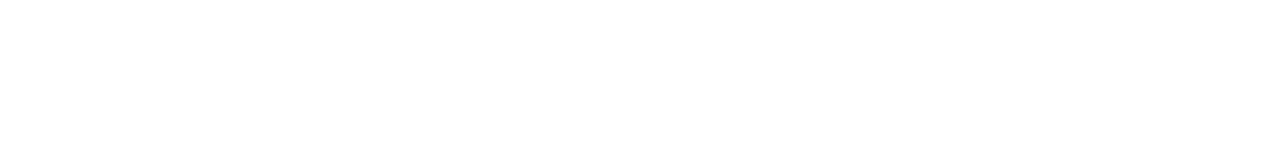
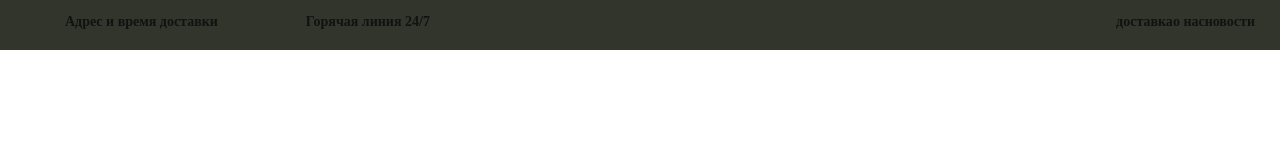
Before and after one commit to OGBeas222/FreshOK, a website: page src/index.html in a window 1280 px wide. Drawn offline with nearby package versions, Linux system fonts and the light colour scheme; files that its build step writes are made by us from their sources.

Commit message:
first commit

```diff
--- a/src/index.html
+++ b/src/index.html
@@ -1,14 +1,59 @@
 <!doctype html>
-<html lang="en">
+<html lang="ru">
+
 <head>
     <meta charset="UTF-8">
     <meta name="viewport"
-          content="width=device-width, user-scalable=no, initial-scale=1.0, maximum-scale=1.0, minimum-scale=1.0">
+        content="width=device-width, user-scalable=no, initial-scale=1.0, maximum-scale=1.0, minimum-scale=1.0">
     <meta http-equiv="X-UA-Compatible" content="ie=edge">
-    <title>Document</title>
-    <link rel="stylesheet" href="main.min.css">
+    <title>FreshOk</title>
+    <link rel="stylesheet" href="/build/css/main.min.css">
 </head>
+
 <body>
+    <header class="header">
+        <div class="header__top">
+          <div class="container">
+              <div class="header__top-inner">
+                <ul class="header__requisites-wrapper">
+                    <li class="header__requisites-item header__requisites-item--adress">
+                        <p class="header__requisites-text">Адрес и время доставки</p>
+                    </li>
+                    <li class="header__requisites-item header__requisites-item--hotline">
+                        <p class="header__requisites-text">Горячая линия 24/7</p>
+                    </li>
+                </ul>
+                <!-- /.header__requisites-wrapper -->
+                <nav class="header__nav">
+                    <ul class="header__nav-list">
+                        <li class="header__nav-item">
+                            <a href="#" class="header__nav-link">
+                                доставка
+                            </a>
+                        </li>
+                        <li class="header__nav-item">
+                            <a href="#" class="header__nav-link">
+                                о нас
+                            </a>
+                        </li>
+                        <li class="header__nav-item">
+                            <a href="#" class="header__nav-link">
+                                новости
+                            </a>
+                        </li>
+                    </ul>
+                    <!-- /.header__nav-list -->
+                </nav>
+                <!-- /.header__nav -->
+              </div>
+              <!-- /.header__top-inner -->
+          </div>
+          <!-- /.container -->
+        </div>
+
+    </header>
+    <!-- /.header -->
 
 </body>
+
 </html>
--- a/src/scss/_global.scss
+++ b/src/scss/_global.scss
@@ -0,0 +1,11 @@
+body{
+  font-size: 14px;
+  font-weight: 600;
+  color: $dark-900;
+}
+
+.container{
+  max-width: 1260px;
+  margin: 0 auto;
+  padding: 0 15px;
+}
--- a/src/scss/_reset.scss
+++ b/src/scss/_reset.scss
@@ -42,10 +42,3 @@ a {
   text-decoration: none;
   color: inherit;
 }
-
-input,
-button,
-textarea,
-select {
-  font: inherit;
-}
--- a/src/scss/_vars.scss
+++ b/src/scss/_vars.scss
@@ -0,0 +1,6 @@
+$green-900:#63A60F;
+$green-200:#E0EDCF;
+$green-100:#E0EDCF;
+$dark-900:#121212;
+$dark-800:#31352B;
+$dark-500:#505050;
--- a/src/scss/main.scss
+++ b/src/scss/main.scss
@@ -5,5 +5,53 @@
 
 @import 'global';
 
+.header{
+  max-width: 100%;
+  &__top{
+     background-color:$dark-800;
+     min-height: 50px;
+    &-inner{
+      display: flex;
+      justify-content: space-between;
+      align-items: center;
+      padding: 14px 0;
+    }
+  }
+  &__requisites{
+    &-wrapper{
+      display: flex;
+      justify-content: space-between;
+      align-items: center;
+    }
+    &-item:not(:last-child){
+      margin-right: 48px;
+    }
+    &-item{
+      padding-left: 40px;
+      background-repeat: no-repeat;
+      background-size: cover;
+      background-position: center center;
+      // &--adress{
+      //   background-image: url(../../build/img/sprite.svg#hotline);
+      // }
+
+      // &--hotline{
+      //   background-image: url(../../src/img/sprite.svg#hotline.svg);
+      // }
+    }
+  }
+  &__contacts{
+    display: flex;
+  }
+
+  &__nav{
+    &-list{
+      display: flex;
+      justify-content: space-between;
+      align-items: center;
+  }
+}
+
+}
 
 @import 'media';
```
Also changed, not shown: build/img/Burger.svg (added), build/img/address.svg (added), build/img/adress.svg (added), build/img/hotline.svg (added), build/img/icons/Burger.svg (added), build/img/icons/address.svg (added), build/img/icons/hotline.svg (added), build/img/icons/menu-drop-down.svg (added), build/img/icons/tel.svg (added), build/img/logo.png (added), build/img/menu-drop-down.svg (added), build/img/tel.svg (added), build/index.html, src/img/hotline.svg (added).
